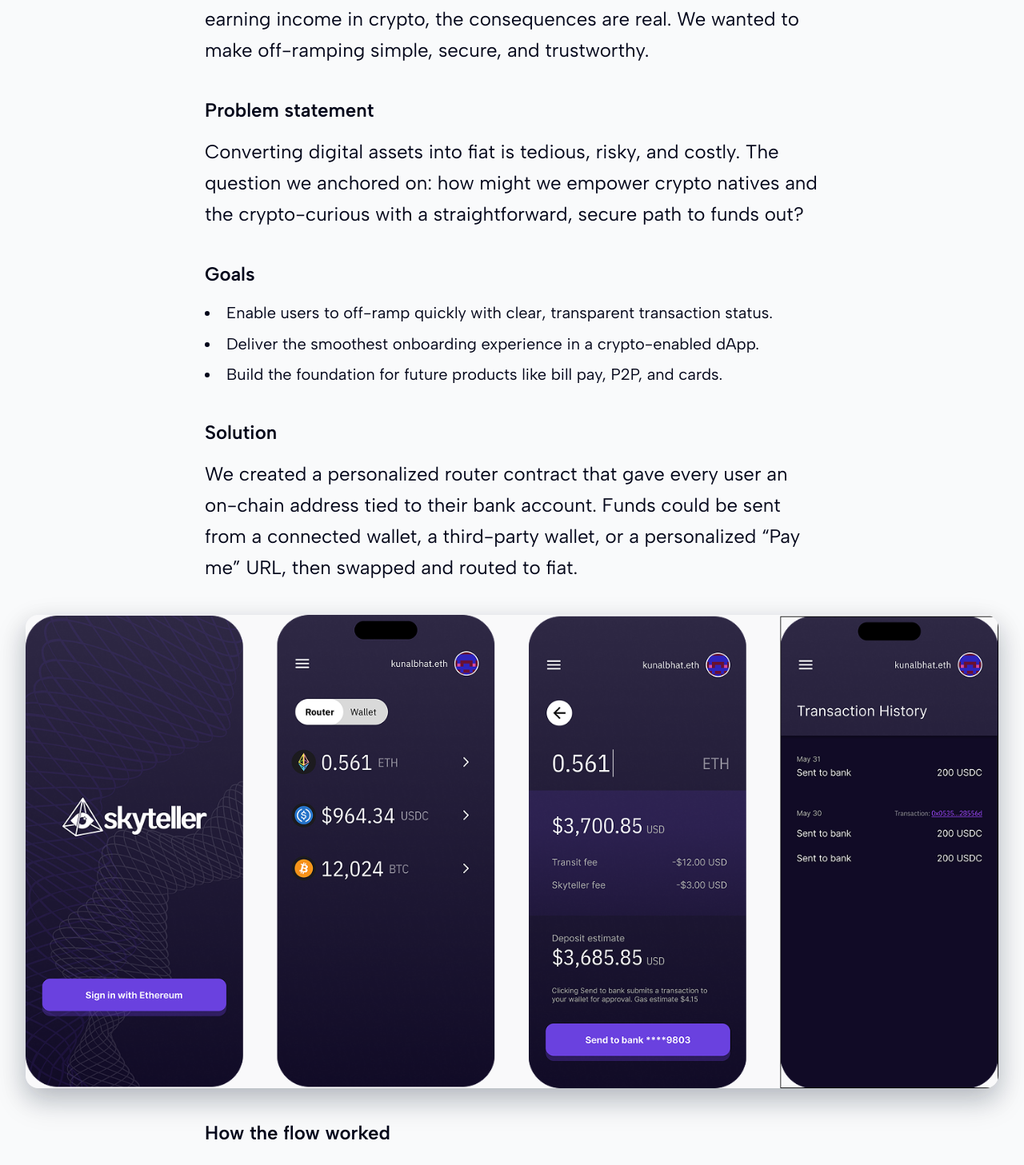
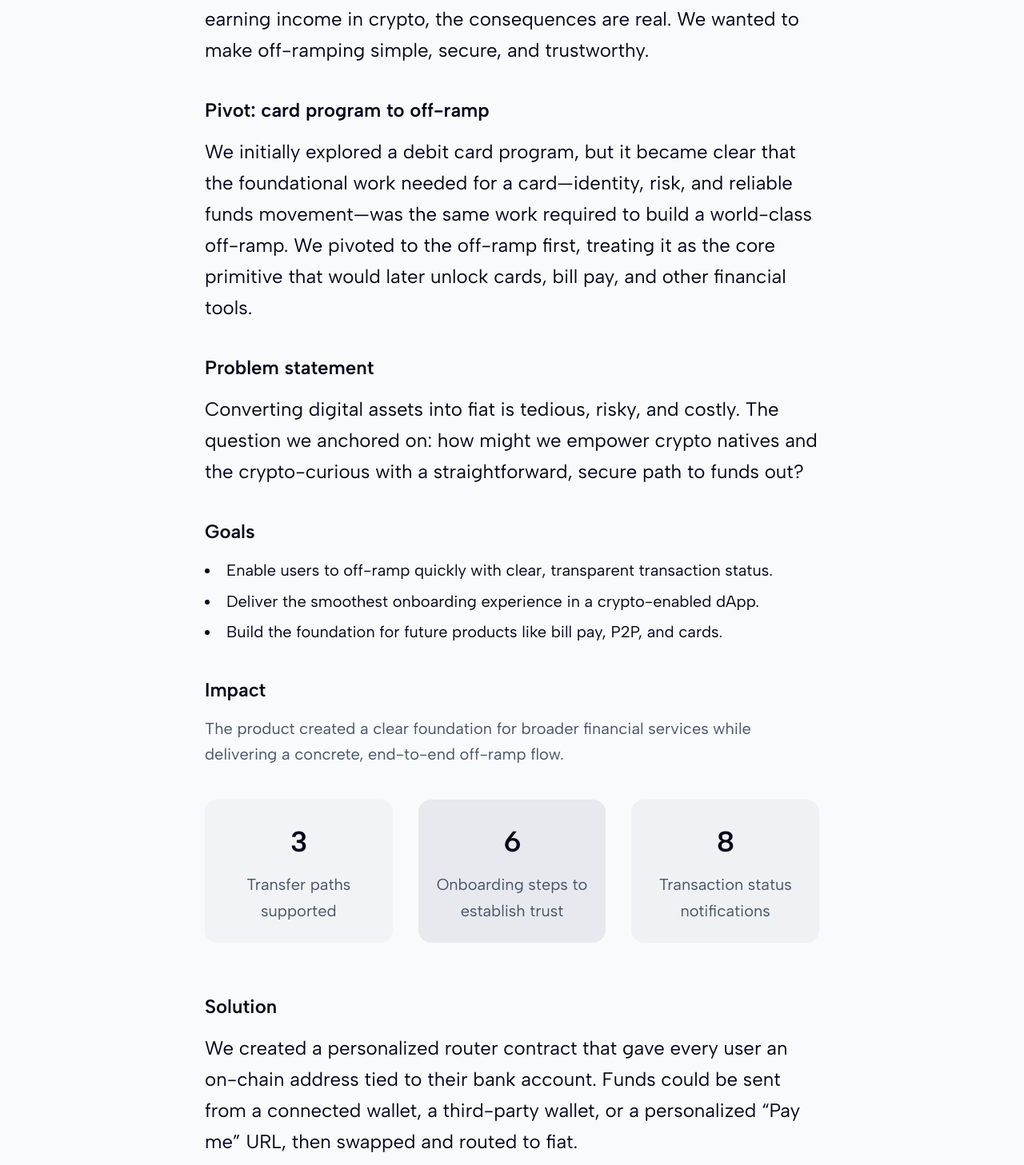
Before and after one commit to kunalbhat/portfolio-2025, a Next.js app: page /work/skyteller in a window 1280 px wide. Shown: the part 2230-3687 px from the top of the page at 80% size. Built offline with nearby package versions, Linux system fonts and the light colour scheme.

Commit message:
beef up the skyteller page

```diff
--- a/src/app/work/skyteller/page.tsx
+++ b/src/app/work/skyteller/page.tsx
@@ -70,6 +70,20 @@
 
           <section className="space-y-4">
             <h3 className="text-xl md:text-2xl font-semibold">
+              Pivot: card program to off-ramp
+            </h3>
+            <p>
+              We initially explored a debit card program, but it became clear
+              that the foundational work needed for a card—identity, risk, and
+              reliable funds movement—was the same work required to build a
+              world-class off-ramp. We pivoted to the off-ramp first, treating
+              it as the core primitive that would later unlock cards, bill pay,
+              and other financial tools.
+            </p>
+          </section>
+
+          <section className="space-y-4">
+            <h3 className="text-xl md:text-2xl font-semibold">
               Problem statement
             </h3>
             <p>
@@ -96,6 +110,40 @@
                 and cards.
               </li>
             </ul>
+          </section>
+
+          <section className="space-y-4">
+            <h3 className="text-xl md:text-2xl font-semibold">Impact</h3>
+            <p className="text-lg md:text-xl text-(--muted)">
+              The product created a clear foundation for broader financial
+              services while delivering a concrete, end-to-end off-ramp flow.
+            </p>
+            <div className="grid gap-8 md:grid-cols-3 py-4 md:py-6">
+              <div className="space-y-2 text-center rounded-2xl px-5 py-6 bg-[#F2F3F6]">
+                <p className="text-3xl md:text-4xl font-semibold tracking-tight text-(--fg)">
+                  3
+                </p>
+                <p className="text-lg md:text-xl text-(--muted)">
+                  Transfer paths supported
+                </p>
+              </div>
+              <div className="space-y-2 text-center rounded-2xl px-5 py-6 bg-[#E7E9EE]">
+                <p className="text-3xl md:text-4xl font-semibold tracking-tight text-(--fg)">
+                  6
+                </p>
+                <p className="text-lg md:text-xl text-(--muted)">
+                  Onboarding steps to establish trust
+                </p>
+              </div>
+              <div className="space-y-2 text-center rounded-2xl px-5 py-6 bg-[#EFF1F4]">
+                <p className="text-3xl md:text-4xl font-semibold tracking-tight text-(--fg)">
+                  8
+                </p>
+                <p className="text-lg md:text-xl text-(--muted)">
+                  Transaction status notifications
+                </p>
+              </div>
+            </div>
           </section>
 
           <section className="space-y-4">
@@ -190,6 +238,21 @@
 
           <section className="space-y-4">
             <h3 className="text-xl md:text-2xl font-semibold">
+              Technical challenges
+            </h3>
+            <p>
+              Much of the web3 stack was early and unstable. Wallet adapters,
+              authentication flows like Sign-In With Ethereum, and chain
+              providers lacked consistent documentation and had edge cases that
+              surfaced only in production-like testing. We built additional
+              abstraction layers, added defensive UI states, and wrote fallback
+              flows to handle wallet disconnects, signature failures, and
+              session persistence across devices.
+            </p>
+          </section>
+
+          <section className="space-y-4">
+            <h3 className="text-xl md:text-2xl font-semibold">
               Rollout approach
             </h3>
             <p>
```
